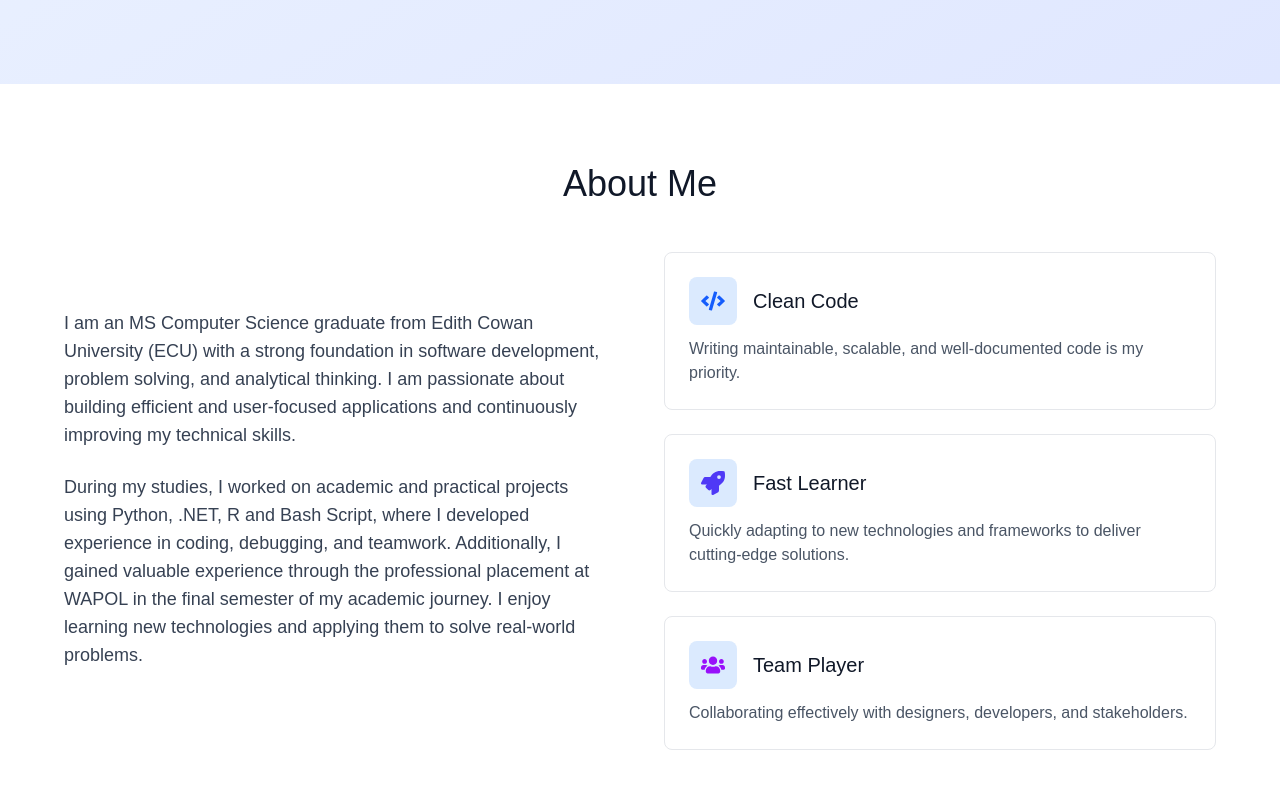
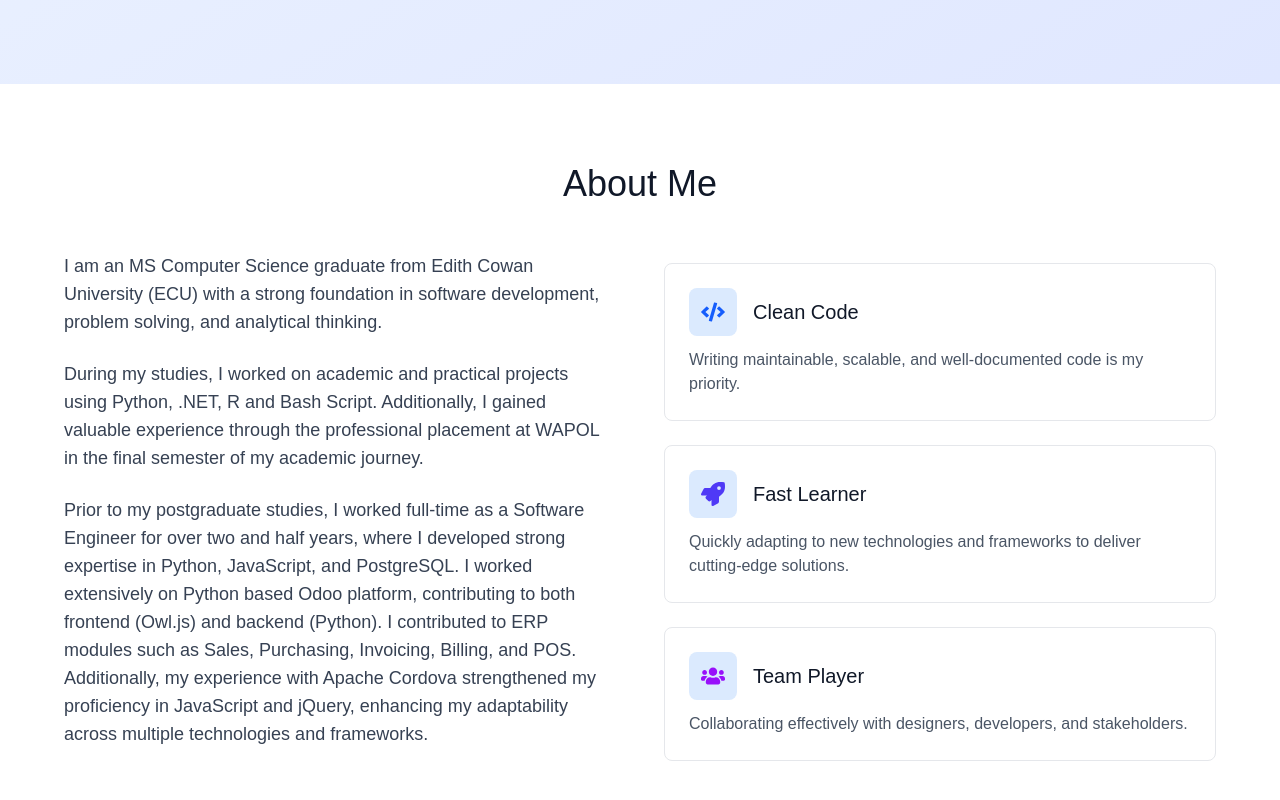
Before and after one commit to Manan-Chakma/manan-portfolio, a Next.js app: page / in a window 1280 px wide. Shown: the part 716-1516 px from the top of the page. Built offline with nearby package versions, Linux system fonts and the light colour scheme.

Commit message:
[IMP] about section update

```diff
--- a/src/app/components/About.tsx
+++ b/src/app/components/About.tsx
@@ -10,13 +10,19 @@ export function About() {
                     <div>
                         <p className="text-lg text-gray-700 mb-6">
                             I am an MS Computer Science graduate from Edith Cowan University (ECU) with a strong foundation in software development, problem solving, and analytical thinking.
-                            I am passionate about building efficient and user-focused applications and continuously improving my technical skills.
                         </p>
 
                         <p className="text-lg text-gray-700 mb-6">
-                            During my studies, I worked on academic and practical projects using Python, .NET, R and Bash Script, where I developed experience in coding, debugging, and teamwork.
+                            During my studies, I worked on academic and practical projects using Python, .NET, R and Bash Script.
                             Additionally, I gained valuable experience through the professional placement at WAPOL in the final semester of my academic journey.
-                            I enjoy learning new technologies and applying them to solve real-world problems.
+                        </p>
+
+                        <p className="text-lg text-gray-700 mb-6">
+                            Prior to my postgraduate studies, I worked full-time as a Software Engineer for over two and half years, where I developed strong expertise in Python, JavaScript, and PostgreSQL.
+                            I worked extensively on Python based Odoo platform, contributing to both frontend (Owl.js) and backend (Python).
+                            I contributed to ERP modules such as Sales, Purchasing, Invoicing, Billing, and POS.
+                            Additionally, my experience with Apache Cordova strengthened my proficiency in JavaScript and jQuery, enhancing my adaptability across multiple technologies and frameworks.
+
                         </p>
                     </div>
 
```
